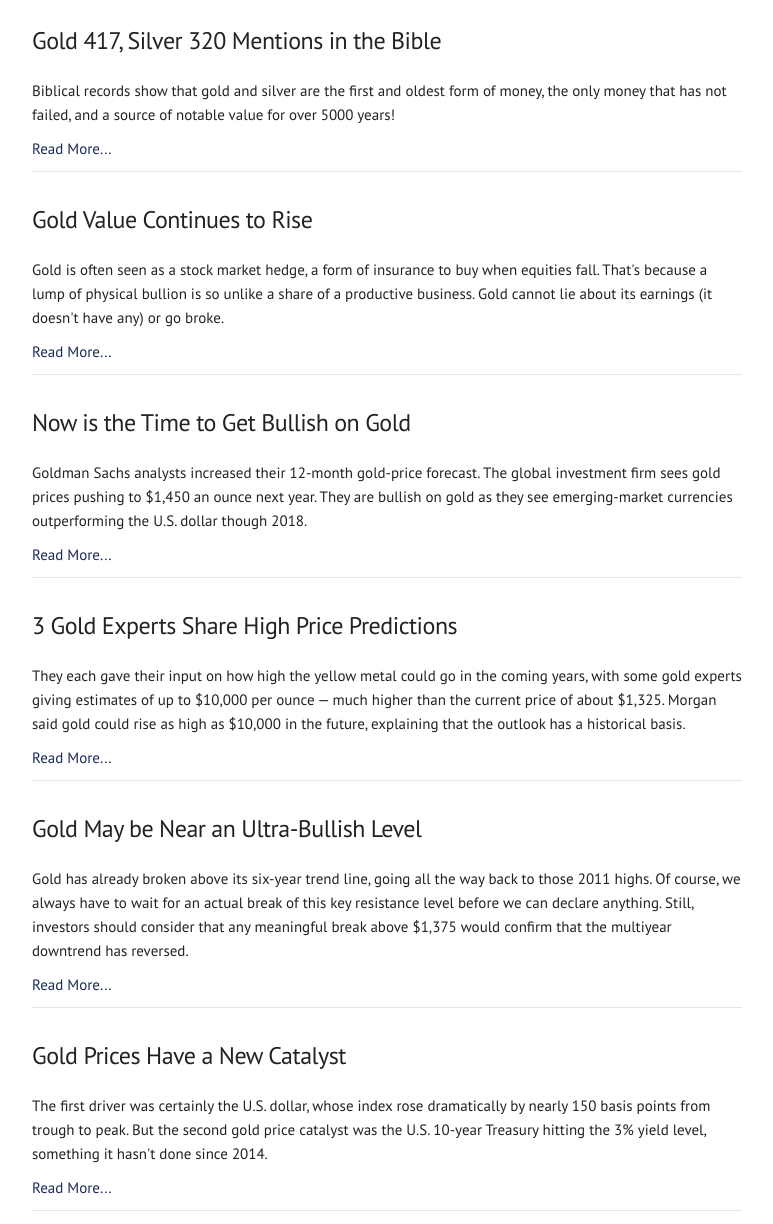
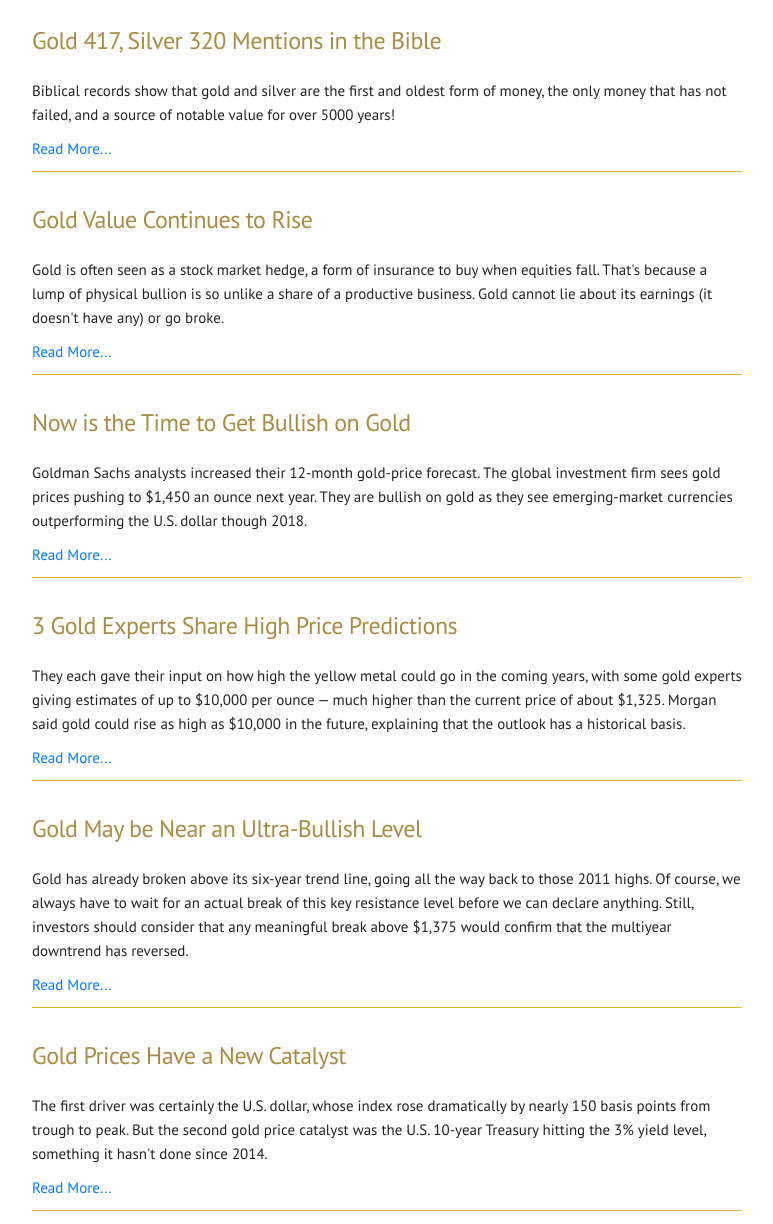
Before and after one commit to Russlascala/GTPM-addon, a plain HTML site: page news.html in a window 1280 px wide. Shown: the part 243-1467 px from the top of the page, without its empty margins (68-841 px from the left). Drawn offline with nearby package versions, Linux system fonts and the light colour scheme; a web font is replaced by a local one.

Commit message:
Made some style changes

```diff
--- a/css/skeleton.css
+++ b/css/skeleton.css
@@ -274,10 +274,10 @@ p {
 
 /* Links
 â€“â€“â€“â€“â€“â€“â€“â€“â€“â€“â€“â€“â€“â€“â€“â€“â€“â€“â€“â€“â€“â€“â€“â€“â€“â€“â€“â€“â€“â€“â€“â€“â€“â€“â€“â€“â€“â€“â€“â€“â€“â€“â€“â€“â€“â€“â€“â€“â€“â€“ */
-a {
+/* a {
   color: #192a56; }
 a:hover {
-  color: #cc8e35; }
+  color: #cc8e35; } */
 
 
 /* Buttons
--- a/css/style.css
+++ b/css/style.css
@@ -37,7 +37,7 @@ h1 {
     padding-top: 20px;
 }
 
-/* FAQs Styles  */
+/* FAQs Page Styles  */
 h2 {
     font-family: Arial, Verdana;
     font-weight: 800;
@@ -45,6 +45,14 @@ h2 {
     color: #091f2f;
     text-transform: uppercase;
 }
+
+.panel a {
+  color: #192a56;
+}
+.panel a:hover {
+  color: #cc8e35;
+}
+
 
 /* &gt;  removes gray around text when added to the below css class*/
 .accordion-section .panel-default  .panel-heading {
@@ -73,10 +81,22 @@ h2 {
 .accordion-section .panel-default .panel-body {
     font-size: 16px;
 }
-/* END FAQs Styles  */
+/* END FAQs Page Styles  */
 
-/* Articles Styles  */
+/* Articles Page Styles  */
 .headline{
     margin-top: 20px;
 }
-/* END Articles Styles  */
+/* END Articles Page Styles  */
+
+/* News Page styles  */
+
+.headline{
+    color: #a78b43;
+}
+.newsBorder {
+    border-color: #e1b12c;
+    border-color: inherit;
+    color: #e1b12c;
+}
+/* End News Page styles  */
--- a/news.html
+++ b/news.html
@@ -89,7 +89,7 @@
                     <p class="Teaser">Biblical records show that gold and silver are the first and oldest form of money, the only money that has not failed, and
                     a source of notable value for over 5000 years!</p>
                     <p class="articleLink"><a href="http://www.bibleinvestments.com/" target="_blank">Read More...</a></p>
-                    <hr>
+                    <hr class="newsBorder">
                 </div>
             </div>
         </div>
@@ -104,7 +104,7 @@
                     <p class="articleLink">
                         <a href="https://www.bullionvault.com/gold-news/gold-ftse-071320183" target="_blank">Read More...</a>
                     </p>
-                    <hr>
+                    <hr class="newsBorder">
                 </div>
             </div>
         </div>
@@ -120,7 +120,7 @@
                     <p class="articleLink">
                         <a href="https://www.thestreet.com/story/14483453/1/now-may-be-a-good-time-to-buy-gold.html" target="_blank">Read More...</a>
                     </p>
-                    <hr>
+                    <hr class="newsBorder">
                 </div>
             </div>
         </div>
@@ -136,7 +136,7 @@
                     <p class="articleLink">
                         <a href="https://investingnews.com/daily/resource-investing/precious-metals-investing/gold-investing/gold-experts-bullish-price-predictions/" target="_blank">Read More...</a>
                     </p>
-                    <hr>
+                    <hr class="newsBorder">
                 </div>
             </div>
         </div>
@@ -153,7 +153,7 @@
                         <a href="https://www.cnbc.com/2018/02/22/gold-is-nearing-what-could-be-an-ultra-bullish-key-level.html"
                             target="_blank">Read More...</a>
                     </p>
-                    <hr>
+                    <hr class="newsBorder">
                 </div>
             </div>
         </div>
@@ -169,7 +169,7 @@
                     <p class="articleLink">
                         <a href="https://moneymorning.com/2018/04/30/gold-prices-have-a-new-bullish-catalyst/" target="_blank">Read More...</a>
                     </p>
-                    <hr>
+                    <hr class="newsBorder">
                 </div>
             </div>
         </div>
```
